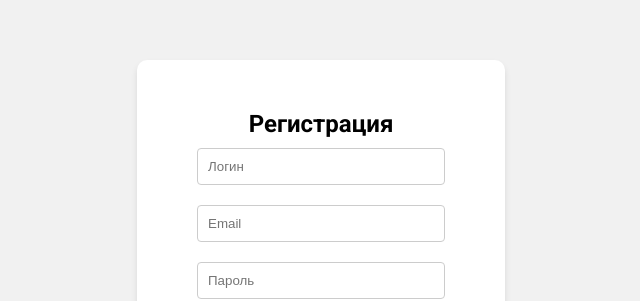
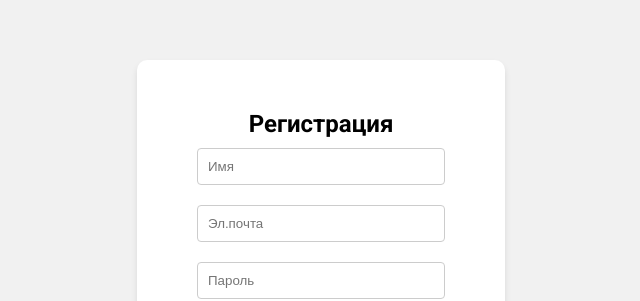
Before and after one commit to JimmyCalm/skypro-kanban, a React (Vite) app: page /register in a window 1280 px wide. Shown: the part 168-469 px from the top of the page, without its empty margins (319-959 px from the left). Built offline with nearby package versions, Linux system fonts and the light colour scheme.

Commit message:
доработал фунцию регистрации и интегрировал её

```diff
--- a/src/pages/RegisterPage.jsx
+++ b/src/pages/RegisterPage.jsx
@@ -1,6 +1,8 @@
 import styled from 'styled-components';
 import { GlobalStyles } from '../Styles/GlobalStyles';
-import { Link, useNavigate } from "react-router-dom";
+import { Link, useNavigate } from 'react-router-dom';
+import { useState } from 'react';
+import { registerUser } from '../services/auth';
 
 const RegisterWrapper = styled.div`
   width: 100%;
@@ -42,6 +44,7 @@ const RegisterButton = styled.button`
     background-color: #33399b;
   }
 `;
+
 const RegisterDescription = styled.p`
   margin: 10px 0;
   color: #94A6BE66;
@@ -57,12 +60,41 @@ const RegisterDescription = styled.p`
   }
 `;
 
+const ErrorMessage = styled.p`
+  color: #ff3333;
+  font-size: 12px;
+  margin-top: 5px;
+`;
+
 export default function RegisterPage() {
   const navigate = useNavigate();
 
-  const handleSubmit = (e) => {
+  const [formData, setFormData] = useState({
+  name: '',
+  login: '',
+  password: '',
+});
+  const [error, setError] = useState('');
+
+  const handleChange = (e) => {
+    const { name, value } = e.target;
+    setFormData((prev) => ({
+      ...prev,
+      [name]: value,
+    }));
+  };
+
+  const handleSubmit = async (e) => {
     e.preventDefault();
-    navigate("/");
+    setError('');
+
+    try {
+      const user = await registerUser(formData);
+      localStorage.setItem('token', user.token);
+      navigate('/');
+    } catch (err) {
+      setError(err.message || 'Ошибка регистрации. Проверьте данные и попробуйте снова.');
+    }
   };
 
   return (
@@ -70,9 +102,28 @@ export default function RegisterPage() {
       <GlobalStyles />
       <RegisterForm onSubmit={handleSubmit}>
         <h2>Регистрация</h2>
-        <RegisterInput type="text" placeholder="Логин" />
-        <RegisterInput type="email" placeholder="Email" />
-        <RegisterInput type="password" placeholder="Пароль" />
+        <RegisterInput
+          type="text"
+          name="name"
+          placeholder="Имя"
+          value={formData.name}
+          onChange={handleChange}
+        />
+        <RegisterInput
+          type="email"
+          name="login"
+          placeholder="Эл.почта"
+          value={formData.login}
+          onChange={handleChange}
+        />
+        <RegisterInput
+          type="password"
+          name="password"
+          placeholder="Пароль"
+          value={formData.password}
+          onChange={handleChange}
+        />
+        {error && <ErrorMessage>{error}</ErrorMessage>}
         <RegisterButton type="submit">Зарегистрироваться</RegisterButton>
         <RegisterDescription>
           Уже есть аккаунт? <Link to="/login">Войдите здесь</Link>
--- a/src/services/auth.js
+++ b/src/services/auth.js
@@ -5,7 +5,9 @@ const BASE_URL = 'https://wedev-api.sky.pro/api/';
 // Регистрация
 export const registerUser = async (userData) => {
   try {
-    const response = await axios.post(`${BASE_URL}user`, userData);
+    const response = await axios.post(`${BASE_URL}user`, userData, {headers: {
+        "Content-Type": "",
+      },});
     return response.data.user;
   } catch (error) {
     throw error.response ? error.response.data : new Error('Не удалось зарегистрировать пользователя');
```
